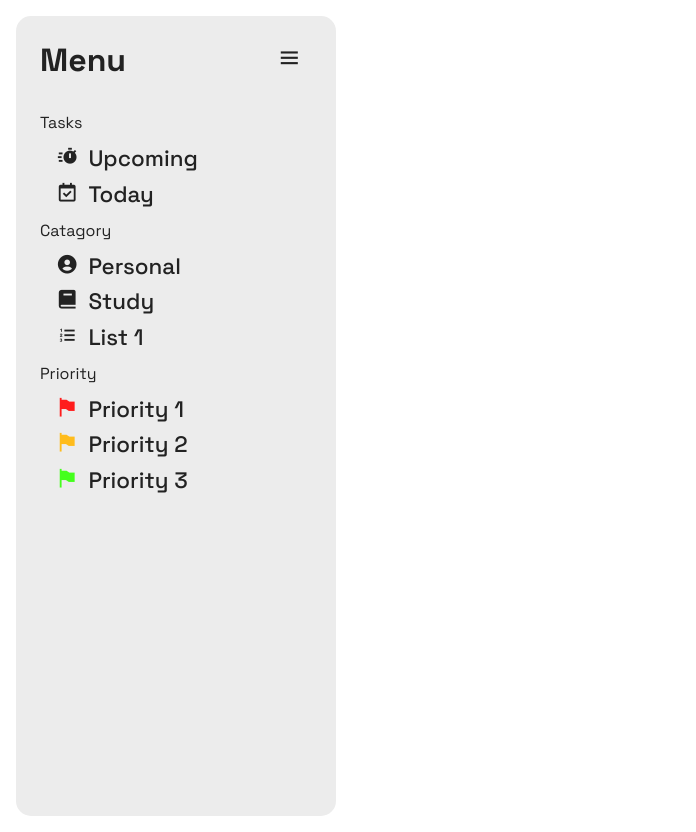
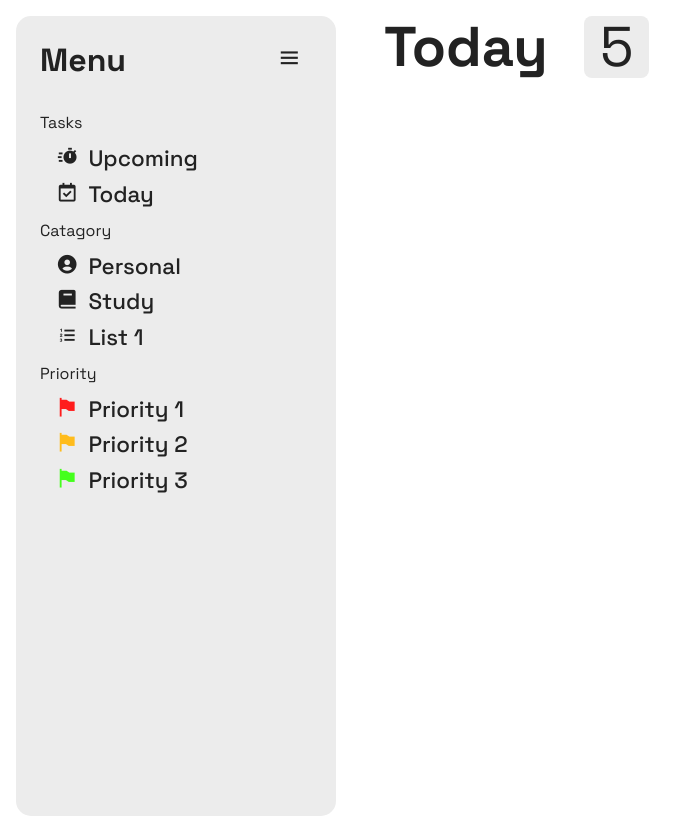
Before and after one commit to KashafDawood/ToDo-list-App, a plain HTML site: page index.html in a window 1280 px wide. Shown: the whole page, without its empty margins (0-696 px from the left). Drawn offline with nearby package versions, Linux system fonts and the light colour scheme.

Commit message:
todoist header

```diff
--- a/index.html
+++ b/index.html
@@ -11,8 +11,8 @@
 </head>
 <body>
 
-    <!----------------- Nav ------------------->
-    <nav>
+    <div class="todoistContainer">
+        <!----------------- Nav ------------------->
 
         <div class="navBar">
 
@@ -49,7 +49,17 @@
 
         </div>
 
-    </nav>
+        <!-- ----------------todoist body---------------- -->
+        <div class="todoist">
+
+            <div class="todoistHeader">
+                <h1 class="time">Today</h1>
+                <h1 class="noOfTasks">5</h1>
+            </div>
+
+        </div>
+
+    </div>
 
 </body>
 </html>
--- a/src/style.css
+++ b/src/style.css
@@ -89,8 +89,16 @@ i{
     padding-right: 10px;
 }
 
+/* -----------todist container------------- */
+.todoistContainer{
+    display: flex;
+    flex-direction: row;
+    flex-wrap: nowrap;
+}
+
 /* -------------nav-------------- */
 .navBar{
+    flex-basis: 25%;
     max-width: 20rem;
     height: 100vh;
     background: var(--color-primary);
@@ -119,3 +127,22 @@ i{
     font-size: 1.4rem;
     font-weight: 500;
 }
+
+/* ------------------todoist------------------------ */
+
+.todoist{
+    flex-basis: 50%;
+    padding: 1rem 2rem;
+}
+
+.time, .noOfTasks{
+    display: inline-block;
+}
+
+.noOfTasks{
+    margin: 0 2rem;
+    padding: 0 1rem;
+    font-weight: 400;
+    background-color: var(--color-primary);
+    border-radius: 8px;
+}
```
